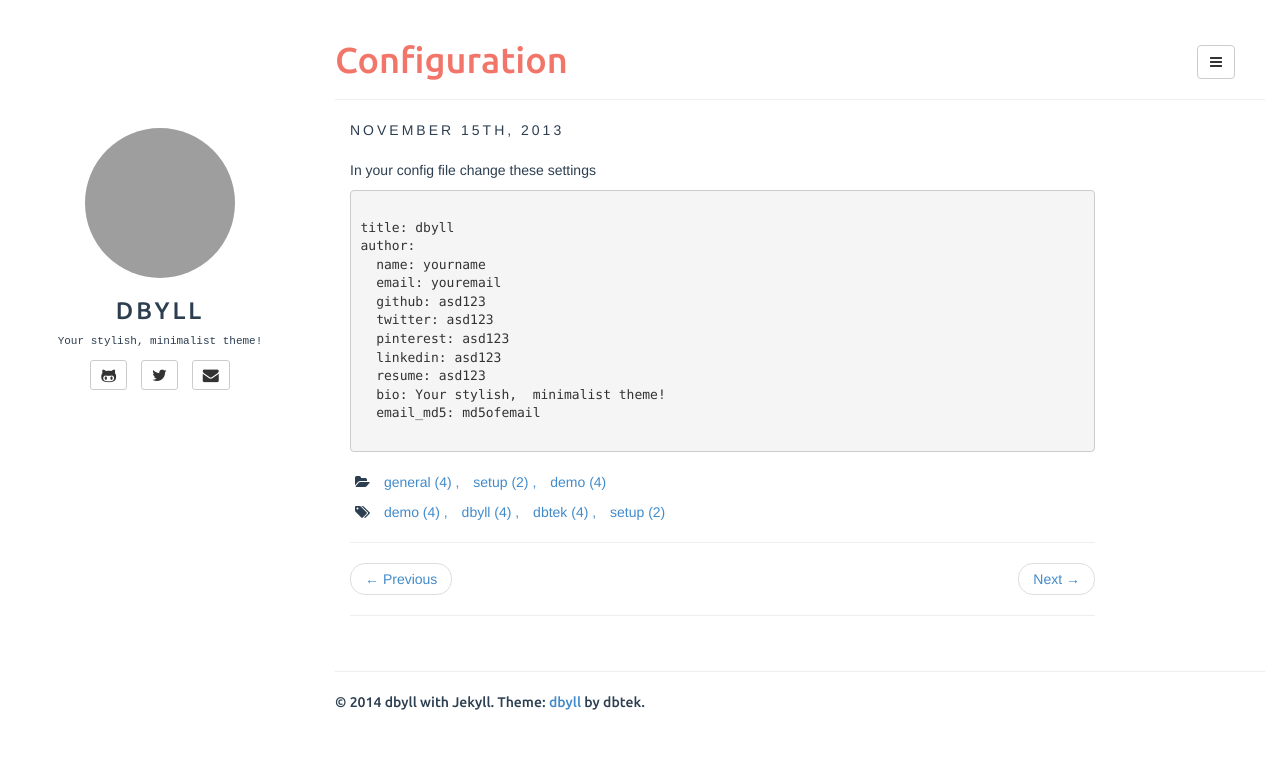
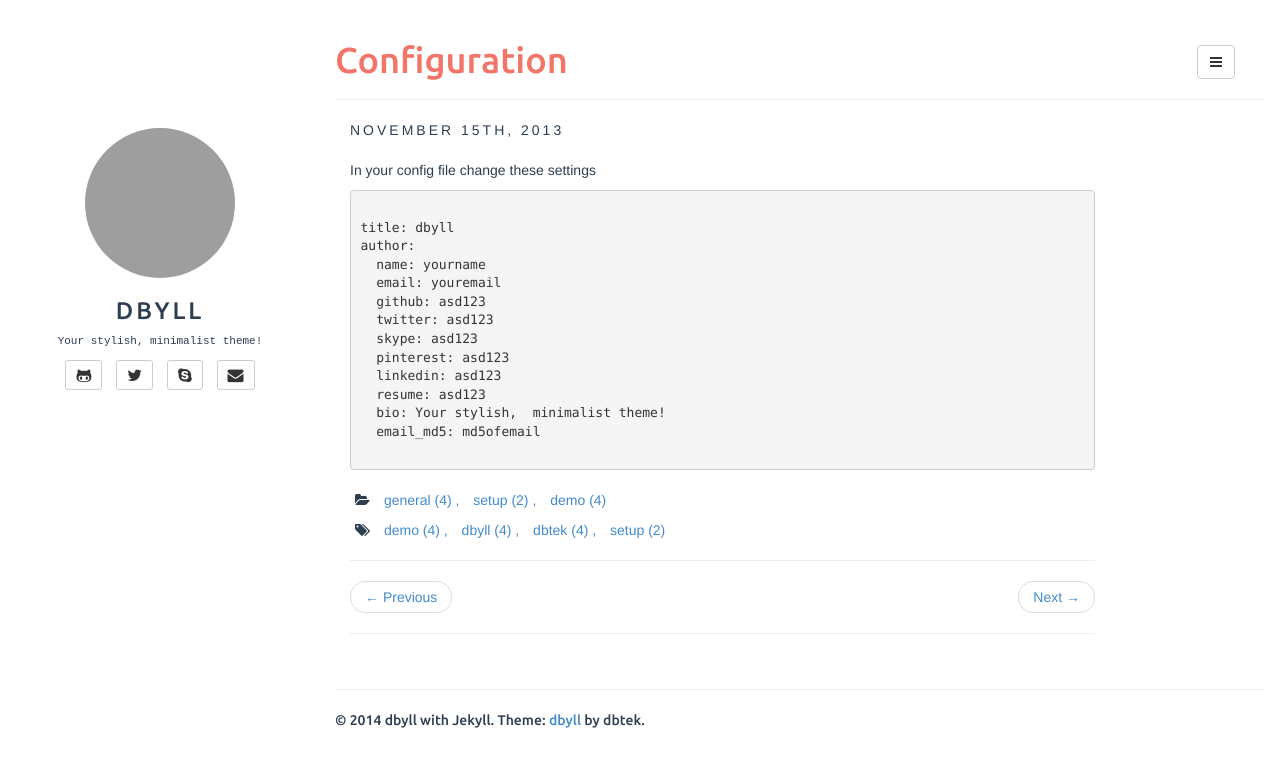
Before and after one commit to dbtek/dbyll, a Jekyll site: the page built from _posts/2013-11-15-configuration.md, in a window 1280 px wide. Shown: the top 767 px of the page. Built offline with Jekyll 4.4.1, drawn with Linux system fonts in a browser that asks for light colours; grey boxes are pictures that could not be loaded.

Commit message:
Added Skype button
Fixes #23

```diff
--- a/_config.yml
+++ b/_config.yml
@@ -3,7 +3,7 @@
 paginate: 10 # pagination based on number of posts
 paginate_path: "page:num"
 exclude: ["README.md"] # files to exclude
-pygments: true
+highlighter: pygments
 
 title: dbyll
 description: Stylish Jekyll Theme
@@ -12,6 +12,7 @@ author:
   email: dbyll@ismaildemirbilek.com
   github: dbtek
   twitter: asd123
+  skype: dbtek
   pinterest: asd123
   linkedin: asd123
   bio: Your stylish, minimalist theme!
--- a/_includes/default.html
+++ b/_includes/default.html
@@ -21,6 +21,11 @@
 		    {% if site.author.twitter %}
 		    <a type="button" class="navbar-toggle nav-link" href="http://twitter.com/{{ site.author.twitter }}">
 		      <i class="fa fa-twitter"></i>
+		    </a>
+		    {% endif %}
+		    {% if site.author.skype %}
+		    <a type="button" class="navbar-toggle nav-link" href="skype:{{ site.author.skype }}?add">
+		      <i class="fa fa-skype"></i>
 		    </a>
 		    {% endif %}
 		    {% if site.author.email %}
--- a/_includes/sidebar.html
+++ b/_includes/sidebar.html
@@ -27,6 +27,13 @@
 		<li>
 			<a class="btn btn-default btn-sm" href="https://twitter.com/{{ site.author.twitter }}">
 				<i class="fa fa-twitter fa-lg"></i>
+			</a>
+		</li>
+		{% endif %}
+		{% if site.author.skype %}
+		<li>
+			<a class="btn btn-default btn-sm" href="skype:{{ site.author.skype }}?call">
+				<i class="fa fa-skype fa-lg"></i>
 			</a>
 		</li>
 		{% endif %}
--- a/_posts/2013-11-15-configuration.md
+++ b/_posts/2013-11-15-configuration.md
@@ -15,6 +15,7 @@ author:
   email: youremail
   github: asd123
   twitter: asd123
+  skype: asd123
   pinterest: asd123
   linkedin: asd123
   resume: asd123
```
